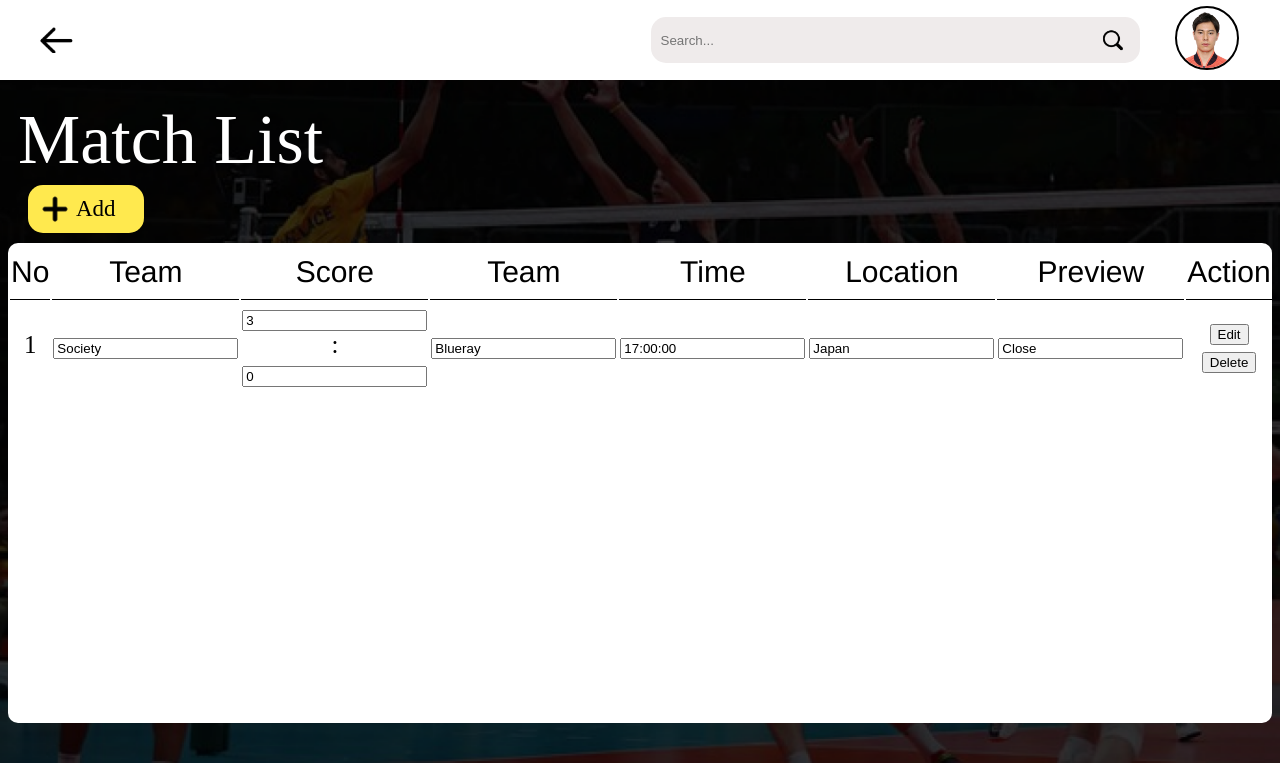
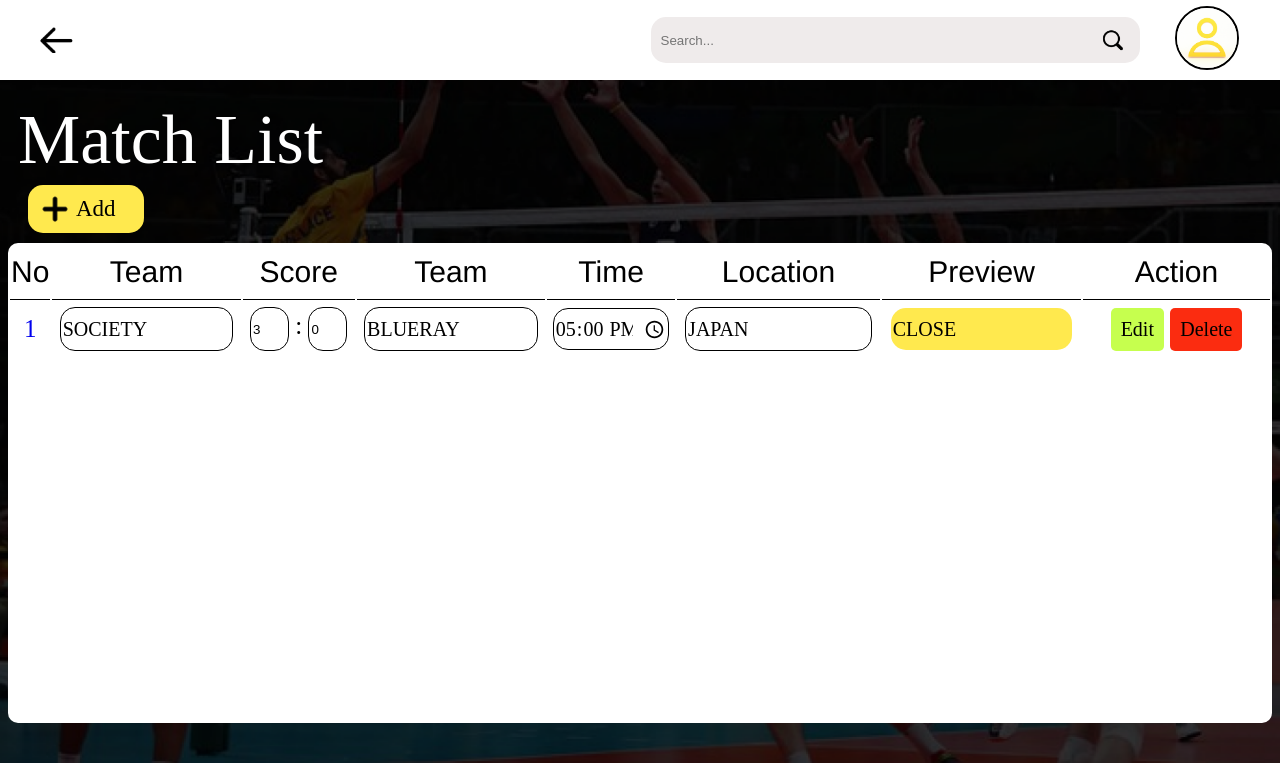
Before and after one commit to Arestian17/Responsi-pemweb2, a PHP site: page /matches.php in a window 1280 px wide. Shown: the top 763 px of the page. Run offline with PHP 8.4, Linux system fonts and the light colour scheme; a user stored in the database is signed in; data comes from the database, SQL or seed files in the repository.

Commit message:
menambahkan delete dan styling dikit

```diff
--- a/css/addtim.css
+++ b/css/addtim.css
@@ -12,6 +12,7 @@ nav {
     position: absolute;
     top: 0;
     left: 0;
+    z-index: -1;
 }
 
 nav a {
--- a/css/match.css
+++ b/css/match.css
@@ -15,6 +15,7 @@ body {
   background-color: #fff;
   height: 80px;
   text-align: center;
+  z-index: -1;
 }
 
 .back {
@@ -97,12 +98,12 @@ body {
   margin-left: 10px;
 }
 
-.add a{
+.add a {
   text-decoration: none;
   width: 116px;
   align-items: center;
   color: #000;
-  font-family: 'Forum';
+  font-family: "Forum";
   font-size: 23px;
   display: flex;
   align-items: center;
@@ -124,7 +125,7 @@ table {
 
 th {
   color: #000;
-    font-family: 'Franklin Gothic medium', sans-serif;
+  font-family: "Franklin Gothic medium", sans-serif;
   font-size: 30px;
   font-style: normal;
   font-weight: 400;
@@ -137,7 +138,7 @@ th {
 
 td {
   color: #000;
-    font-family: 'Andada Pro', serif;
+  font-family: "Andada Pro", serif;
   font-size: 25px;
   font-style: normal;
   font-weight: 400;
@@ -145,17 +146,18 @@ td {
   text-transform: capitalize;
   height: 52px;
   text-align: center;
+  align-items: center;
 }
 
 .preview {
   border-radius: 15px;
-    background-color: #FFE94E;
+  background-color: #ffe94e;
   width: 10%;
 }
 
 .add {
   border-radius: 15px;
-    background-color: #FFE94E;
+  background-color: #ffe94e;
   width: 116px;
   height: 48px;
   flex-shrink: 0;
@@ -166,3 +168,65 @@ td {
 .add img {
   width: 42px;
 }
+
+.inptext,
+input[type="time"] {
+  border-radius: 15px;
+  border: 1px solid #000;
+  background: #fff;
+  width: 90%;
+  height: 40px;
+  font-family: "Andada Pro";
+  font-size: 20px;
+  font-style: normal;
+  font-weight: 400;
+  line-height: normal;
+  text-transform: uppercase;
+}
+
+input[type="number"] {
+  border-radius: 15px;
+  border: 1px solid #000;
+  background: #fff;
+  width: 30%;
+  height: 40px;
+}
+
+.edit {
+  background-color: #c6ff4e;
+  color: #000;
+  font-family: "Franklin Gothic";
+  font-size: 20px;
+  font-style: normal;
+  font-weight: 400;
+  line-height: normal;
+  text-transform: capitalize;
+  padding: 10px;
+  border: none;
+  border-radius: 5px;
+}
+
+.delete {
+  padding: 10px;
+  border: none;
+  border-radius: 5px;
+  background-color: #fb2c10;
+  color: #000;
+  cursor: pointer;
+  font-family: "Franklin Gothic";
+  font-size: 20px;
+  font-style: normal;
+  font-weight: 400;
+  line-height: normal;
+  text-transform: capitalize;
+}
+
+.score {
+  width: 9%;
+}
+
+.club-image {
+  width: 30px;
+  height: 30px;
+  object-fit: cover;
+}
--- a/css/player.css
+++ b/css/player.css
@@ -145,5 +145,8 @@ hr {
     text-decoration: none;
     font-family: 'Franklin Gothic', sans-serif;
     font-size: 22px;
+}
 
+.kosong button {
+    margin-top: 100px;
 }
--- a/index.php
+++ b/index.php
@@ -113,7 +113,7 @@ $video3 = $conn->query("SELECT * FROM video ORDER BY id DESC LIMIT 1 OFFSET 2")-
             </div>
         </div>
         <?php if(isset($_SESSION["admin"])) : ?>
-            <button type="submit" name="submit">Submit</button>
+            <button type="submit" name="submit" class="update">Update</button>
         <?php endif ?>
         </form>
     </div>
--- a/matches.php
+++ b/matches.php
@@ -6,9 +6,19 @@ if (!isset($_SESSION["username"])) {
     header("Location: login.php");
 }
 
-$query = "SELECT * FROM matches ORDER BY id ASC";
+$query = "SELECT * FROM matches ORDER BY id DESC";
 $result = $conn->query($query);
 
+
+if(isset($_POST['delete'])){
+    $del = $_POST['delete'];
+    $deleteQuery = "DELETE FROM matches WHERE id = '$del'";
+    $result = $conn->query($deleteQuery);
+    if($result){
+        echo '<script>alert("Deleted Successfully"); document.location="matches.php";</script>';
+        exit();
+    }
+}
 ?>
 
 <!DOCTYPE html>
@@ -34,7 +44,7 @@ $result = $conn->query($query);
             <img src="image/search 1.png" alt="search" class="logo-search">
         </div>
         <div class="profile">
-            <a href="profile.php"><img src="image/atlet tim 1.png" alt="profile"></a>
+            <a href="profile.php"><img src="image/foto-profil.jpg" alt="profile"></a>
         </div>
     </div>
     <div class="container">
@@ -70,12 +80,12 @@ $result = $conn->query($query);
                         $team2_result = $conn->query($team2_query);
                         $team2_name = $team2_result->fetch_assoc()['name'];
 
-                        echo '<td>' . $team1_name . '</td>';
+                        echo '<td>' . $team1_name .' ' . '<img src="image/club1.png" class="club-image"></td>';
                         echo '<td>' . $row['score_team1'] . ' : ' . $row['score_team2'] . '</td>';
-                        echo '<td>' . $team2_name . '</td>';
+                        echo '<td>' . $team2_name .' ' . '<img src="image/club2.png" class="club-image"></td>';
                         echo '<td>' . $row['time'] . '</td>';
                         echo '<td>' . $row['location'] . '</td>';
-                        echo '<td class="preview">' . $row['preview'] . '</td>';
+                        echo '<td class="preview"><a href="match-detail.php" style="text-decoration: none; color:#000;">' . $row['preview'] . '</a></td>';
                         echo '</tr>';
                         $no++;
                     }
@@ -101,7 +111,7 @@ $result = $conn->query($query);
                     $no = 1;
                     while ($row = mysqli_fetch_assoc($result)) {
                         echo '<tr>';
-                        echo '<td><input type="text" name="id[]" value="' . $row['id'] . '" hidden>' . $no . '</td>';
+                        echo '<td><a href="match-detail.php" style="text-decoration: none;"><input type="text" name="id[]" value="' . $row['id'] . '" hidden>' . $no . '</a></td>';
                         $team1_query = "SELECT name FROM teams WHERE id = " . $row['team1_id'];
                         $team1_result = $conn->query($team1_query);
                         $team1_name = $team1_result->fetch_assoc()['name'];
@@ -110,13 +120,13 @@ $result = $conn->query($query);
                         $team2_result = $conn->query($team2_query);
                         $team2_name = $team2_result->fetch_assoc()['name'];
 
-                        echo '<td><input type="text" name="team1_name[]" value="' . $team1_name . '"></td>';
-                        echo '<td><input type="text" name="score_team1[]" value="' . $row['score_team1'] . '"> : <input type="text" name="score_team2[]" value="' . $row['score_team2'] . '"></td>';
-                        echo '<td><input type="text" name="team2_name[]" value="' . $team2_name . '"></td>';
-                        echo '<td><input type="text" name="time[]" value="' . $row['time'] . '"></td>';
-                        echo '<td><input type="text" name="location[]" value="' . $row['location'] . '"></td>';
-                        echo '<td><input type="text" name="preview[]" value="' . $row['preview'] . '"></td>';
-                        echo '<td><button type="submit" name="submit">Edit</button> <a href="delete.php?id=' . $row['id'] . '"><button>Delete</button></a></td>';
+                        echo '<td><input type="text" class="inptext" name="team1_name[]" value="' . $team1_name . '"></td>';
+                        echo '<td class="score"><input type="number" name="score_team1[]" value="' . $row['score_team1'] . '"> : <input type="number" name="score_team2[]" value="' . $row['score_team2'] . '"></td>';
+                        echo '<td><input type="text" class="inptext" name="team2_name[]" value="' . $team2_name . '"></td>';
+                        echo '<td><input type="time" name="time[]" value="' . $row['time'] . '"></td>';
+                        echo '<td><input type="text" class="inptext" name="location[]" value="' . $row['location'] . '"></td>';
+                        echo '<td><input type="text" class="inptext" name="preview[]" value="' . $row['preview'] . '" style="background-color: #FFE94E; border:none;"></td>';
+                        echo '<td style="width:15%;"><button type="submit" name="submit"class="edit">Edit</button> <a href="delete.php?id=' . $row['id'] . '"><button class="delete" name="delete">Delete</button></a></td>';
                         echo '</tr>';
                         $no++;
                     }
--- a/players.php
+++ b/players.php
@@ -64,6 +64,11 @@ $row2 = mysqli_fetch_array($result2);
         echo '</div>';
         echo '</div>';
     }
+    if($result->num_rows == 0){
+        echo '<div class="kosong">';
+        echo '<button class="addplayer"><a href="addPlayers.php?id=' . $id_tim . '">Add Player</a></button>';
+        echo '</div>';
+    }
     ?>
     </div>
 
```
Also changed, not shown: addPlayers.php (+33 -17 lines), addmatch.php (+27 -24 lines), addtim.php (+23 -16 lines), css/index.css (+9 -0 lines), css/teams.css (+25 -18 lines), match-detail.php (+6 -1 lines), profile.php (+7 -5 lines), teams.php (+27 -9 lines). Lines whose indentation alone changed are shown as unchanged.
